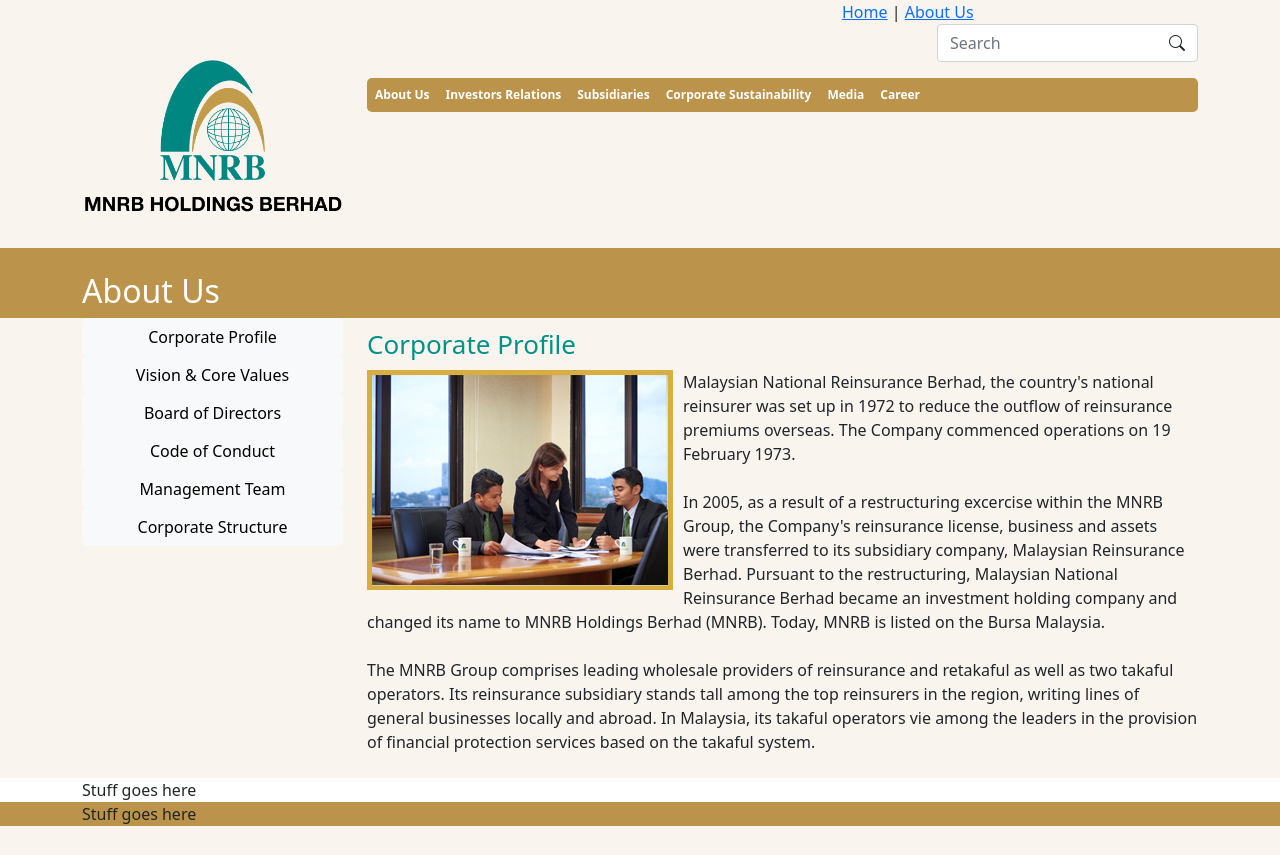
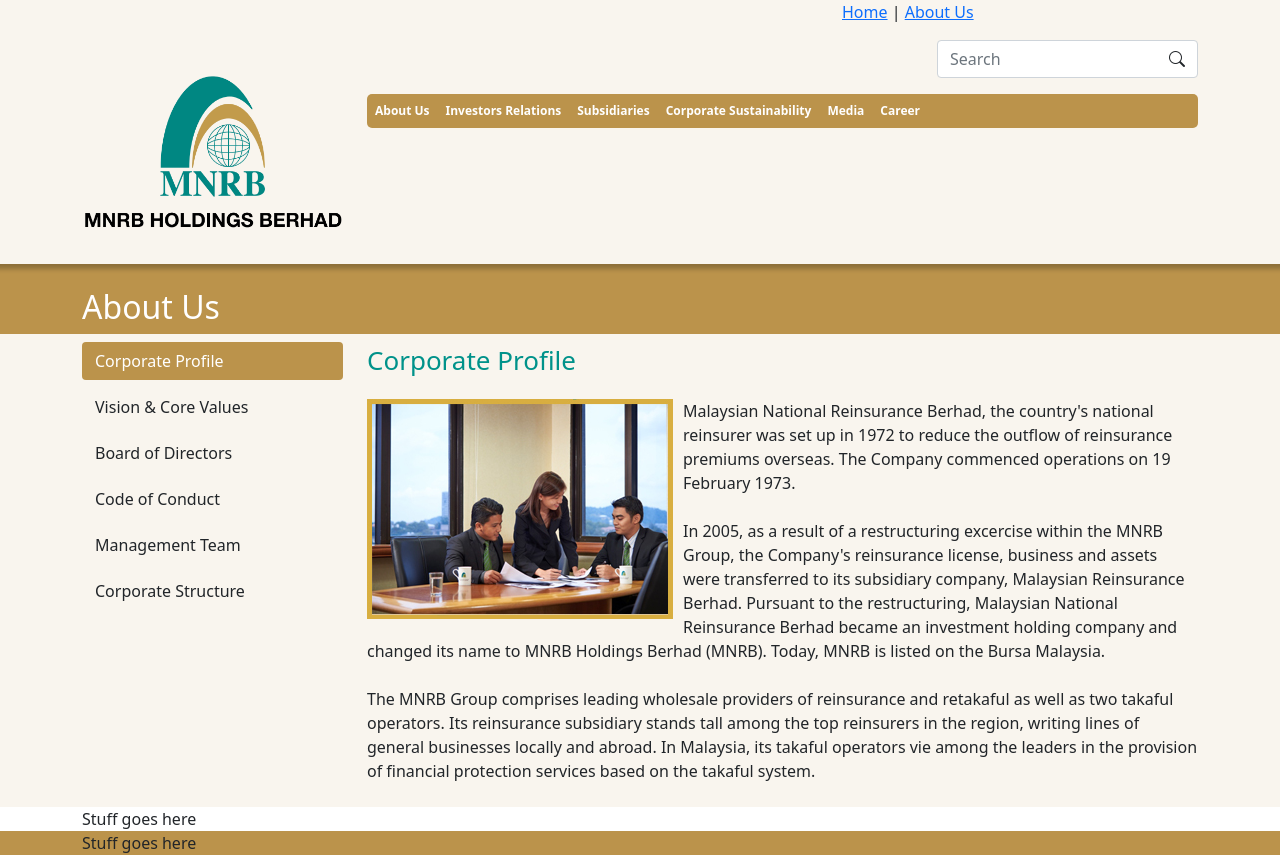
Before and after one commit to orewaafif/corporate-site-demo, an Angular app: page /about-us/corporate-profile in a window 1280 px wide. Shown: the top 855 px of the page. Before the commit the page ends 826 px from the top, so only its background shows below. Built offline with nearby package versions, Linux system fonts and the light colour scheme.

Commit message:
page, home: Match menu styling and improve paddings between elements

```diff
--- a/src/app/components/page/page.component.html
+++ b/src/app/components/page/page.component.html
@@ -1,11 +1,11 @@
 <div class="shadow-border" style="position: relative;">
-    <div style="position: absolute; left: -50vw; z-index: -1; width: 200vw; height: 100%; background-color: #BB934B"></div>
+    <div class="inner-shadow" style="position: absolute; left: -50vw; z-index: -1; width: 200vw; height: 100%; background-color: #BB934B"></div>
     <h2 style="margin-top: 24px; color: white;">{{title}}</h2>
 </div>
 <div class="row shadow-border" style="flex: 1;">
     <div class="col-sm-3 shadow-border d-flex flex-column">
         <ng-container *ngFor="let i of sideMenu">
-            <button (click)="pageClickEvt($event, i)" class="btn btn-light">{{i.name}}</button>
+            <button (click)="pageClickEvt($event, i)" class="btn mt-2 btn-menu" [ngClass]="{'btn-menu-active': i.active}">{{i.name}}</button>
         </ng-container>
     </div>
     <div class="col-sm-9 shadow-border">
--- a/src/app/components/page/page.component.scss
+++ b/src/app/components/page/page.component.scss
@@ -6,7 +6,22 @@
 
 .page-title {
     color: #00928a;
-    margin: 0.5em 0 0.5em 0;
+    margin: 0.5em 0 1em 0;
     line-height: 100%;
     font-size: 26px;
 }
+
+.btn-menu {
+    text-align: left;
+}
+
+.btn-menu:hover, .btn-menu-active {
+    background-color: #BB934B;
+    color: white;
+}
+
+.inner-shadow {
+    -webkit-box-shadow: inset 0px 5px 5px 0px rgba(0,0,0,0.25);
+    -moz-box-shadow: inset 0px 5px 5px 0px rgba(0,0,0,0.25);
+    box-shadow: inset 0px 5px 5px 0px rgba(0,0,0,0.25);
+}
--- a/src/app/components/page/page.component.ts
+++ b/src/app/components/page/page.component.ts
@@ -45,6 +45,10 @@ export class PageComponent implements OnInit, AfterViewInit {
     menu.active = true
 
     this.activePage = menu
+    this.sideMenu.map(sMenu => {
+      if (sMenu.route !== menu.route)
+        sMenu.active = false
+    })
     this.pageClick.emit(menu)
   }
 }
--- a/src/app/views/home/home.component.html
+++ b/src/app/views/home/home.component.html
@@ -1,5 +1,5 @@
 <div class="container-xl d-flex flex-column">
-    <div class="row shadow-border">
+    <div class="row shadow-border mb-3">
         <div class="offset-8 col-4 offset-sm-8">
             <a routerLink="/">Home</a> | <a routerLink="/about-us">About Us</a>
         </div>
```
